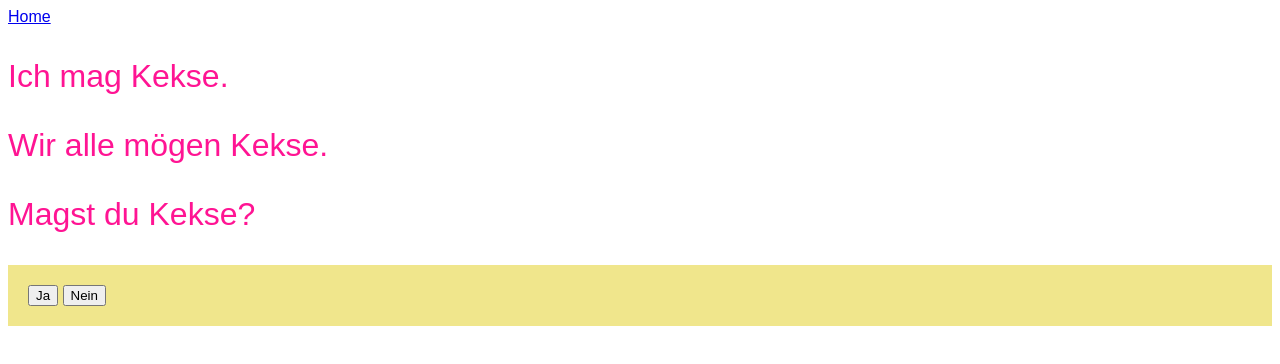
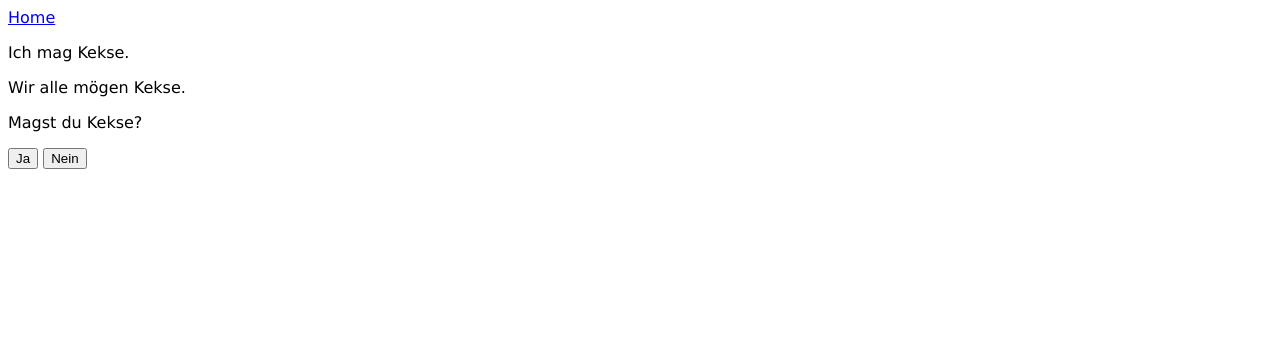
Before and after one commit to JorahEtLabora/Digitale-Kompetenzen, a plain HTML site: page html/index.html in a window 1280 px wide. Drawn offline with Linux system fonts and the light colour scheme; files that its build step writes are made by us from their sources.

Commit message:
style.css komplett neu (diesmal ernst)

```diff
--- a/css/style.css
+++ b/css/style.css
@@ -1,24 +1,3 @@
-body {
-    font-family: fantasy;
+html,body {
+    font-family: "Verdana";
 }
-
-p {
-    color:deeppink;
-    font-size: xx-large;
-}
-
-img {
-    width: 400px;
-    border: 50px dotted greenyellow;
-}
-
-.input {
-    background-color: khaki;
-    padding: 20px;
-
-}
-
-header {
-    display: block;
-
-}
```
